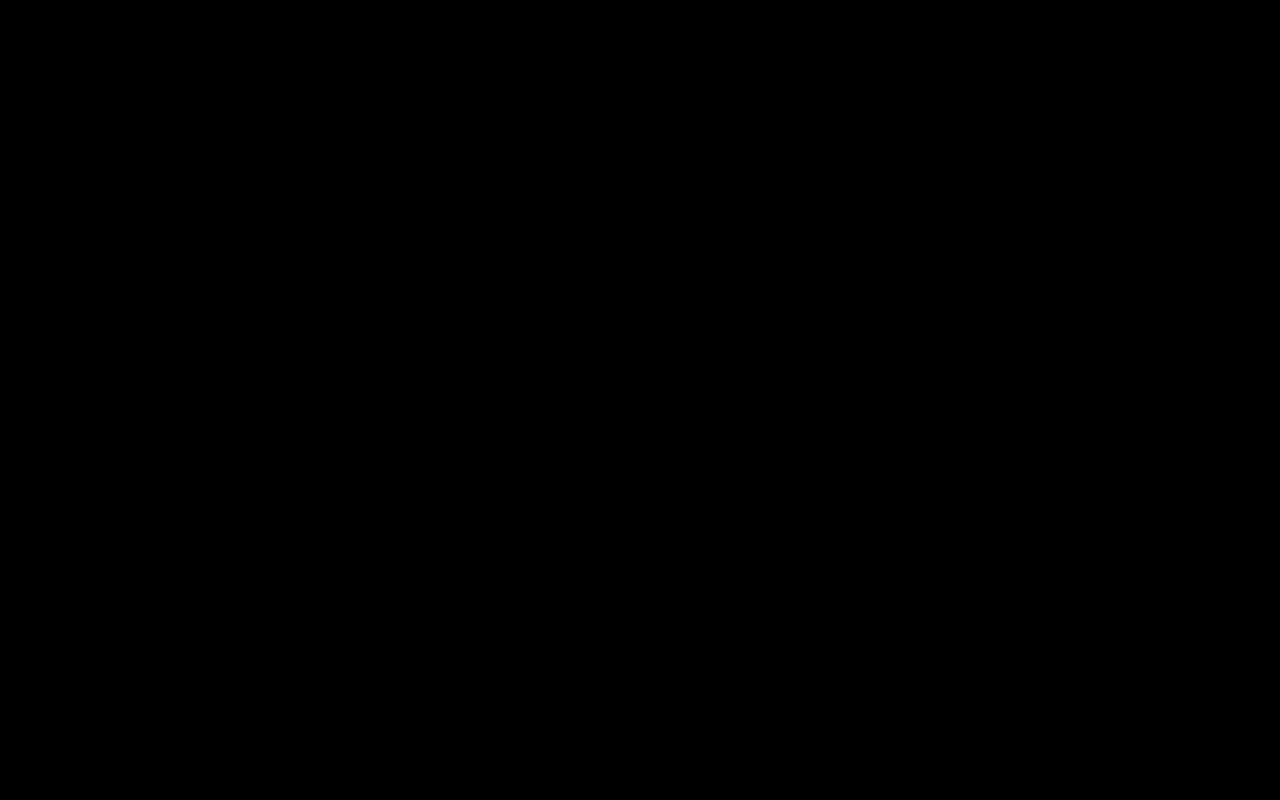
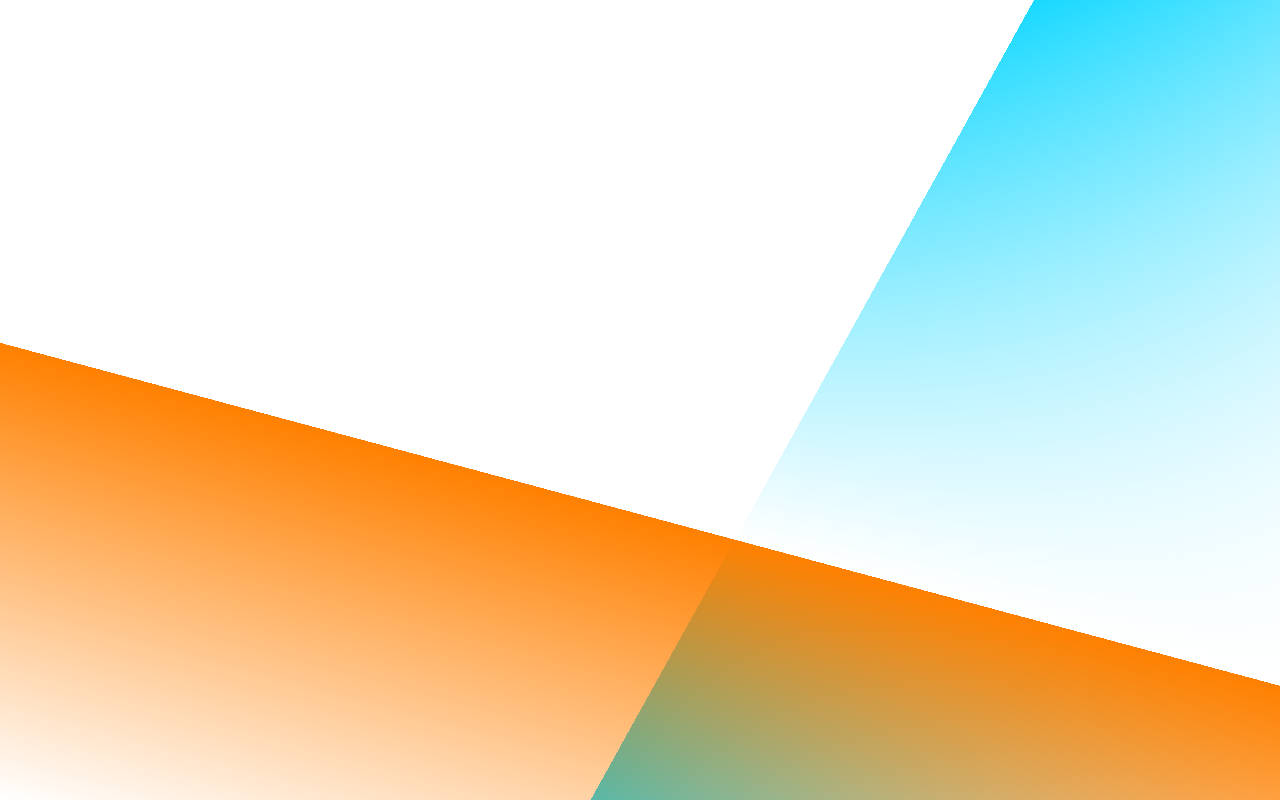
Before and after one commit to Wh1teh/recipair, a website: page public/html/head.html in a window 1280 px wide. Drawn offline with Linux system fonts and the light colour scheme.

Commit message:
bg to body

```diff
--- a/public/stylesheets/style.css
+++ b/public/stylesheets/style.css
@@ -40,6 +40,18 @@ body {
   /* sus? */
 
   overflow: visible;
+
+  background: rgb(0, 0, 0);
+  background:
+    linear-gradient(15deg, rgba(255, 255, 255, 0) 40%, rgb(255, 255, 255) 40%, rgba(255, 255, 255, 0) 100%),
+    linear-gradient(15deg, rgba(255, 0, 0, 0) 0%, rgb(255, 128, 0) 40%, rgba(255, 0, 0, 0) 40%),
+
+    linear-gradient(299deg, rgba(255, 255, 255, 0) 40%, rgba(255, 255, 255, 1) 40%, rgba(255, 255, 255, 0) 100%),
+    linear-gradient(299deg, rgba(255, 255, 255, 0) 0%, rgb(0, 213, 255) 40%, rgba(255, 255, 255, 0) 40%);
+    background-attachment: fixed;
+    background-position: center;
+    background-repeat: no-repeat;
+    background-size: cover;
 }
 
 .stop-scrolling {
@@ -157,13 +169,13 @@ header {
   width: 100%;
   height: 100%;
   /* background-image: url("../img/splash_anime_food_2048x1152.jpg"); */
-  background: rgb(0, 0, 0);
+  /* background: rgb(0, 0, 0);
   background:
     linear-gradient(15deg, rgba(255, 255, 255, 0) 40%, rgb(255, 255, 255) 40%, rgba(255, 255, 255, 0) 100%),
     linear-gradient(15deg, rgba(255, 0, 0, 0) 0%, rgb(255, 128, 0) 40%, rgba(255, 0, 0, 0) 40%),
 
     linear-gradient(299deg, rgba(255, 255, 255, 0) 40%, rgba(255, 255, 255, 1) 40%, rgba(255, 255, 255, 0) 100%),
-    linear-gradient(299deg, rgba(255, 255, 255, 0) 0%, rgb(0, 213, 255) 40%, rgba(255, 255, 255, 0) 40%);
+    linear-gradient(299deg, rgba(255, 255, 255, 0) 0%, rgb(0, 213, 255) 40%, rgba(255, 255, 255, 0) 40%); */
 
   /* background-repeat: no-repeat;
   background-size: cover;
```
